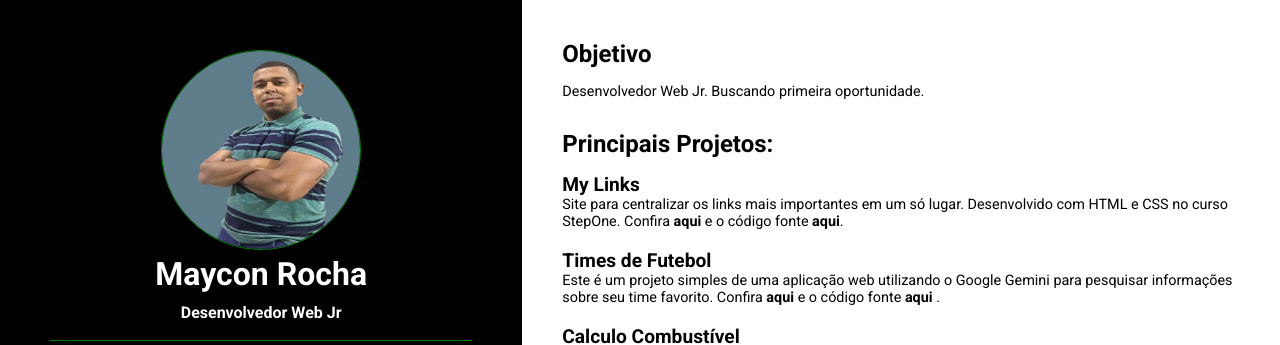
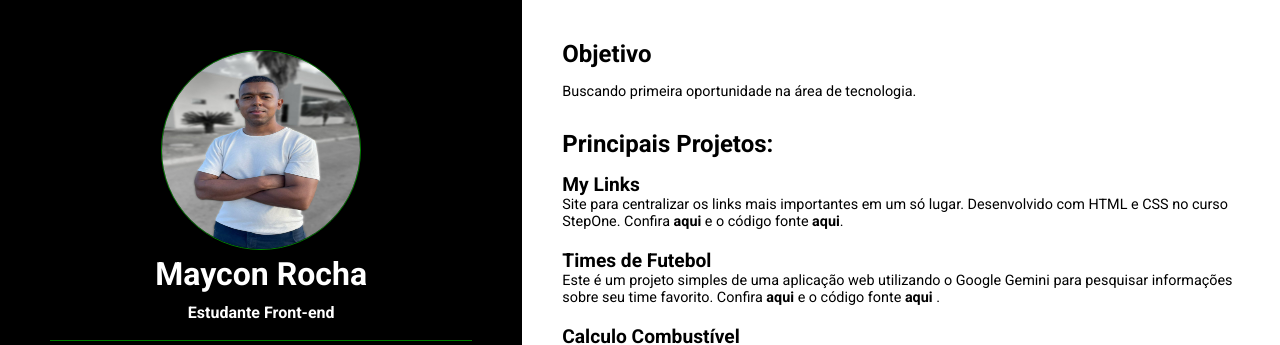
Before and after one commit to MayconRocha21/my-cv, a plain HTML site: page index.html in a window 1280 px wide. Shown: the top 345 px of the page. Drawn offline with Linux system fonts and the light colour scheme.

Commit message:
Alterando o título e objetivo

```diff
--- a/index.html
+++ b/index.html
@@ -13,9 +13,9 @@
   <body>
     <div class="container">
       <div class="information-column">
-        <img class="myimage" src="./img/perfil.jpeg" alt="Foto de Maycon de camieta polo listrada">
+        <img class="myimage" src="./img/Eu.jpeg" alt="Foto de Maycon Rocha">
         <h1 class="title-name">Maycon Rocha</h1>
-        <h2 class="areaAtual">Desenvolvedor Web Jr</h2>
+        <h2 class="areaAtual">Estudante Front-end</h2>
         <hr/>
         <div class="contact-description">
           <h3>Contato</h3>
@@ -111,7 +111,7 @@
           <h2>Objetivo</h2>
           <div>
             <p>
-             Desenvolvedor Web Jr. Buscando primeira oportunidade.
+             Buscando primeira oportunidade na área de tecnologia.
             </p>
           </div>
           </section>
```
